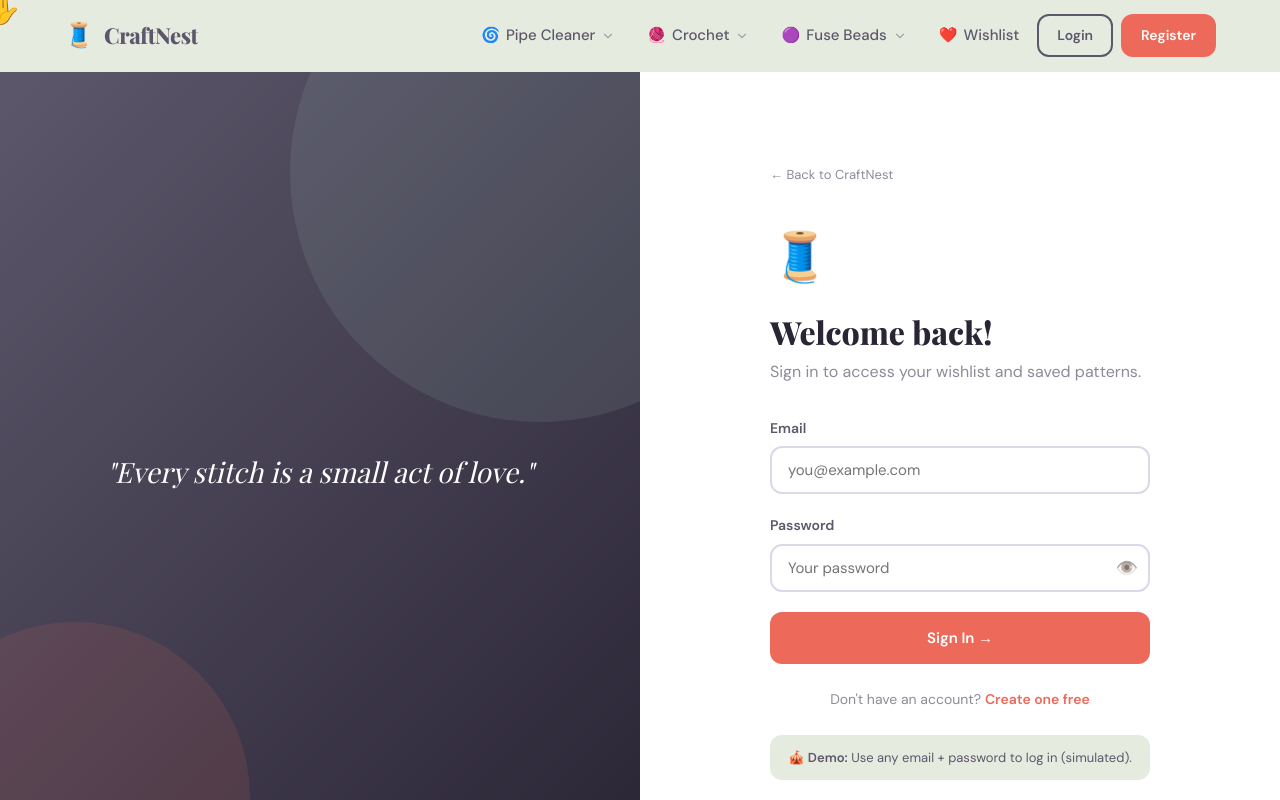
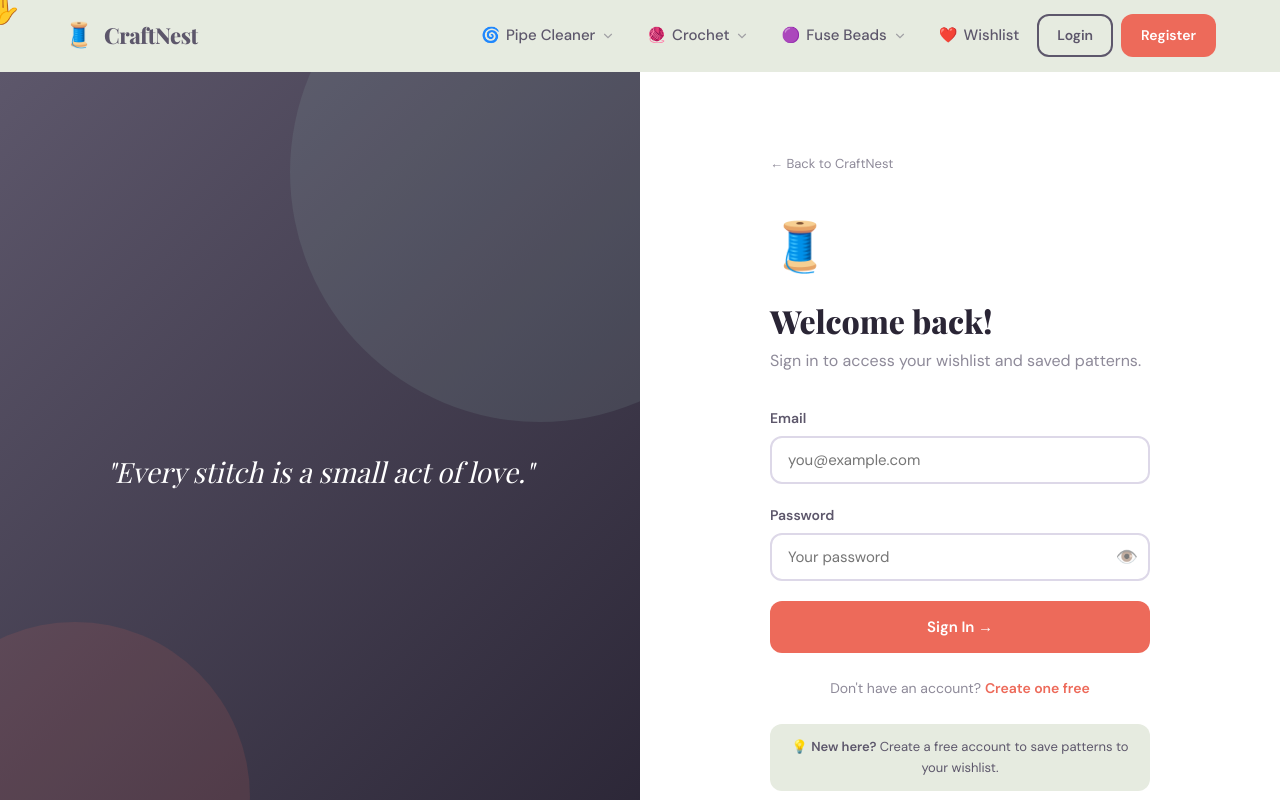
Before and after one commit to Amber-0666/COS30043-craftWeb, a Vue app in the folder craftWeb/: page /login in a window 1280 px wide. Shown: the top 800 px of the page. Built offline with nearby package versions, Linux system fonts and the light colour scheme; a web font is replaced by a local one.

Commit message:
Update demo hint

```diff
--- a/craftWeb/src/views/Login.vue
+++ b/craftWeb/src/views/Login.vue
@@ -60,7 +60,9 @@
 
         <!-- Demo hint -->
         <div class="demo-hint">
-          <p>🎪 <strong>Demo:</strong> Use any email + password to log in (simulated).</p>
+          <p>💡 <strong>New here? </strong>
+            <RouterLink to="/register">Create a free account</RouterLink>
+            to save patterns to your wishlist.</p>
         </div>
       </div>
     </div>
```
